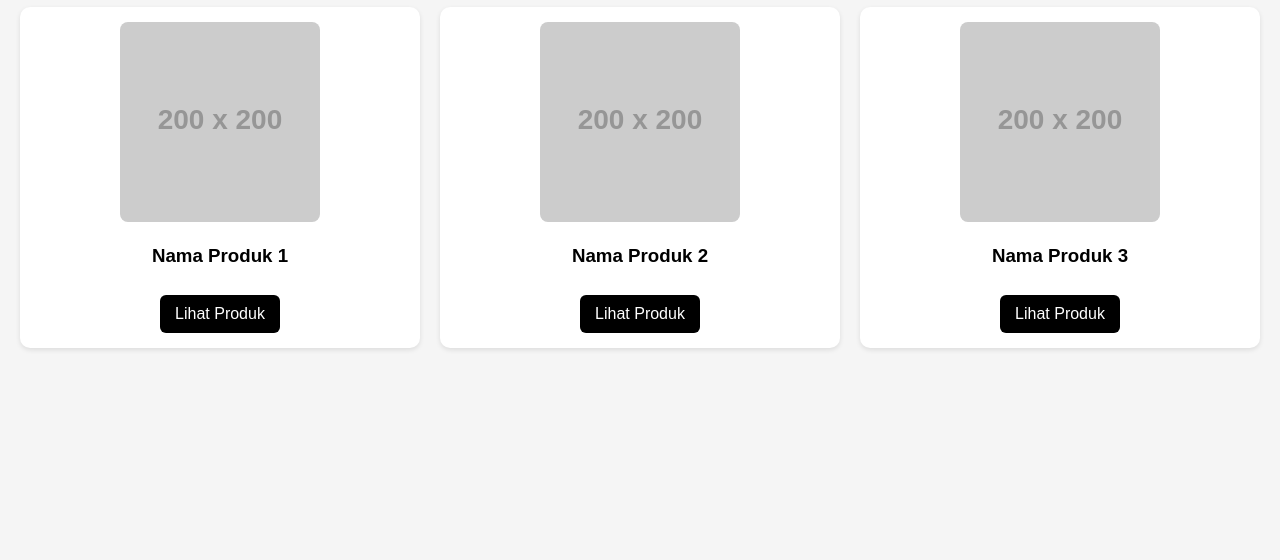
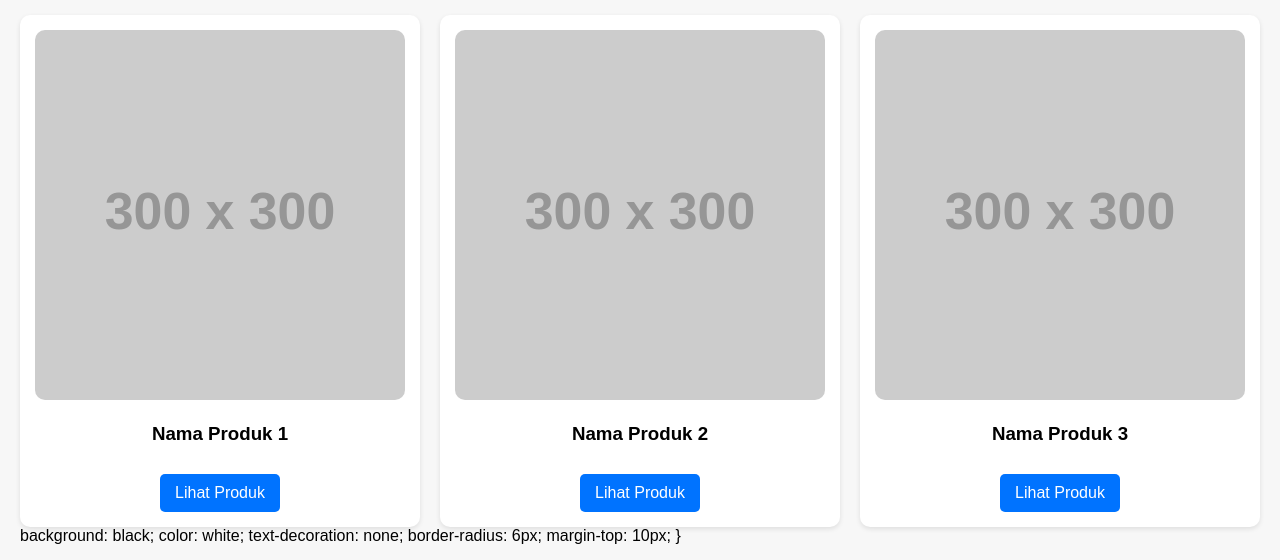
Before and after one commit to andypromptverse/Andy-promverse-produk-affiliate, a plain HTML site: page index.html in a window 1280 px wide. Shown: the part 93-653 px from the top of the page. Drawn offline with Linux system fonts and the light colour scheme; placeholder pictures from the web are drawn by us.

Commit message:
Update index.html

```diff
--- a/index.html
+++ b/index.html
@@ -3,38 +3,76 @@
 <head>
     <meta charset="UTF-8">
     <meta name="viewport" content="width=device-width, initial-scale=1.0">
-    <title>Affiliate Showcase</title>
+    <title>Produk Affiliate - Andy Promptverse</title>
+
     <style>
         body {
             font-family: Arial, sans-serif;
+            background: #f7f7f7;
             margin: 0;
             padding: 20px;
-            background: #f5f5f5;
         }
+
         h1 {
             text-align: center;
         }
+
         .grid {
             display: grid;
             grid-template-columns: repeat(auto-fit, minmax(200px, 1fr));
             gap: 20px;
-            margin-top: 20px;
+            margin-top: 30px;
         }
-        .card {
+
+        .item {
             background: white;
             padding: 15px;
             border-radius: 10px;
             box-shadow: 0 2px 5px rgba(0,0,0,0.1);
             text-align: center;
         }
-        .card img {
-            max-width: 100%;
-            border-radius: 8px;
+
+        .item img {
+            width: 100%;
+            border-radius: 10px;
         }
+
         .btn {
             display: inline-block;
+            margin-top: 10px;
             padding: 10px 15px;
-            background: black;
+            background: #0073ff;
+            color: white;
+            border-radius: 5px;
+            text-decoration: none;
+        }
+    </style>
+</head>
+
+<body>
+    <h1>Produk Affiliate Terbaik</h1>
+
+    <div class="grid">
+        <div class="item">
+            <img src="https://via.placeholder.com/300" alt="Produk 1">
+            <h3>Nama Produk 1</h3>
+            <a href="#" class="btn">Lihat Produk</a>
+        </div>
+
+        <div class="item">
+            <img src="https://via.placeholder.com/300" alt="Produk 2">
+            <h3>Nama Produk 2</h3>
+            <a href="#" class="btn">Lihat Produk</a>
+        </div>
+
+        <div class="item">
+            <img src="https://via.placeholder.com/300" alt="Produk 3">
+            <h3>Nama Produk 3</h3>
+            <a href="#" class="btn">Lihat Produk</a>
+        </div>
+    </div>
+</body>
+            </html>            background: black;
             color: white;
             text-decoration: none;
             border-radius: 6px;
```
